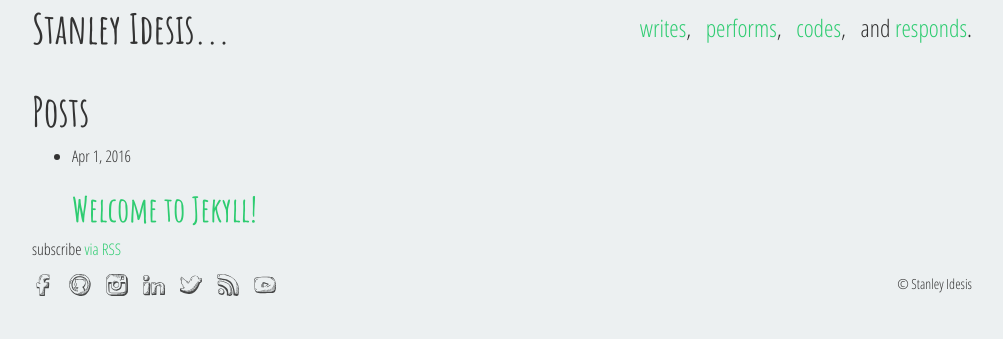
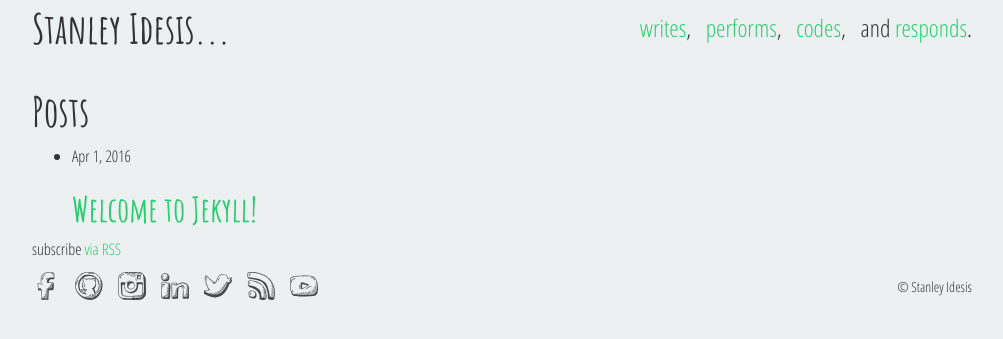
Before and after one commit to stanidesis/stanleyidesis.com, a Jekyll site: the page built from index.html, in a window 1280 px wide. Shown: the top 339 px of the page, without its empty margins (138-1141 px from the left). Built offline with Jekyll 4.4.1, drawn with Linux system fonts in a browser that asks for light colours.

Commit message:
Larger social footer icons on desktop

```diff
--- a/_sass/_layout.scss
+++ b/_sass/_layout.scss
@@ -54,7 +54,7 @@
  * Site footer
  */
 $footer-size: 40px;
-$footer-size-alt: 22px;
+$footer-size-alt: 28px;
 .footer {
     // Social icons
     img {
```
